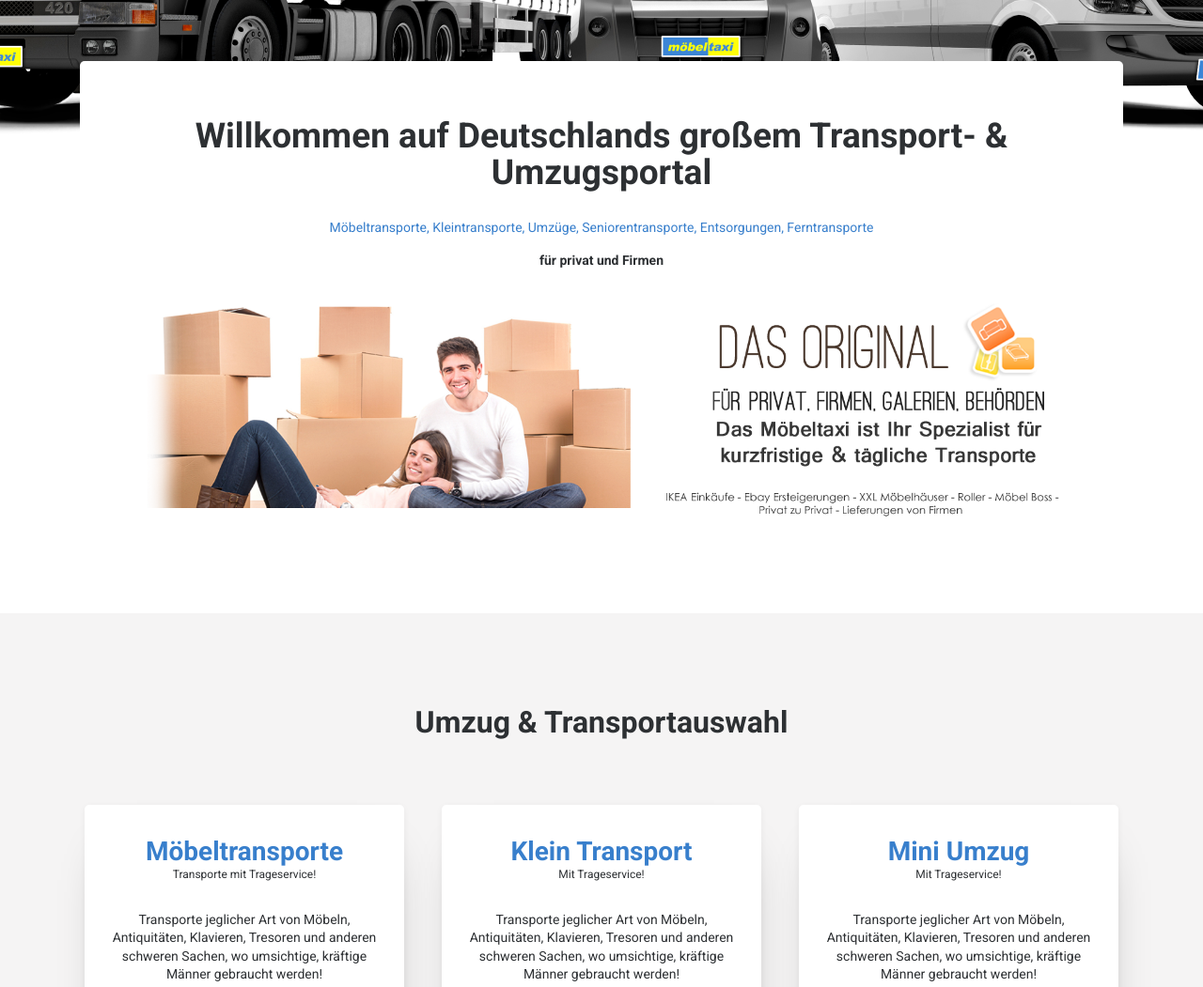
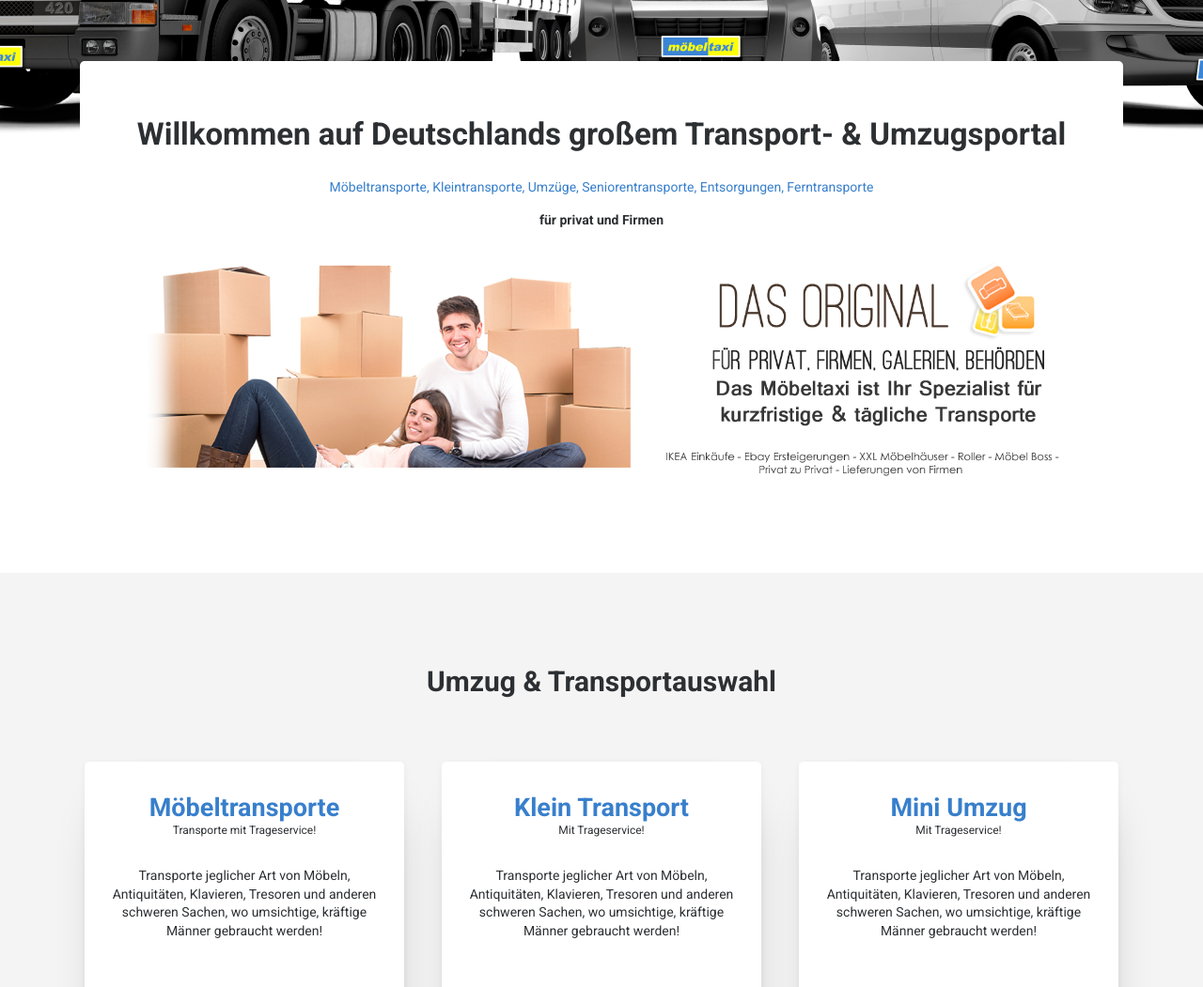
Before and after one commit to Unknown82/claus, a plain HTML site: page index.html in a window 1280 px wide. Shown: the part 420-1471 px from the top of the page at 94% size. Drawn offline with Linux system fonts and the light colour scheme.

Commit message:
Update main.css

```diff
--- a/css/main.css
+++ b/css/main.css
@@ -35,17 +35,17 @@ h1, h2, h3, h4, h5, h6 {
 }
 
 h1 {
-	font-size: 37px;
+	font-size: 33px;
 	font-weight: 700;
 }
 
 h2 {
-	font-size: 32px;
+	font-size: 30px;
 	font-weight: 700;
 }
 
 h3 {
-	font-size: 28px;
+	font-size: 27px;
 	font-weight: 700;
 }
 
```
